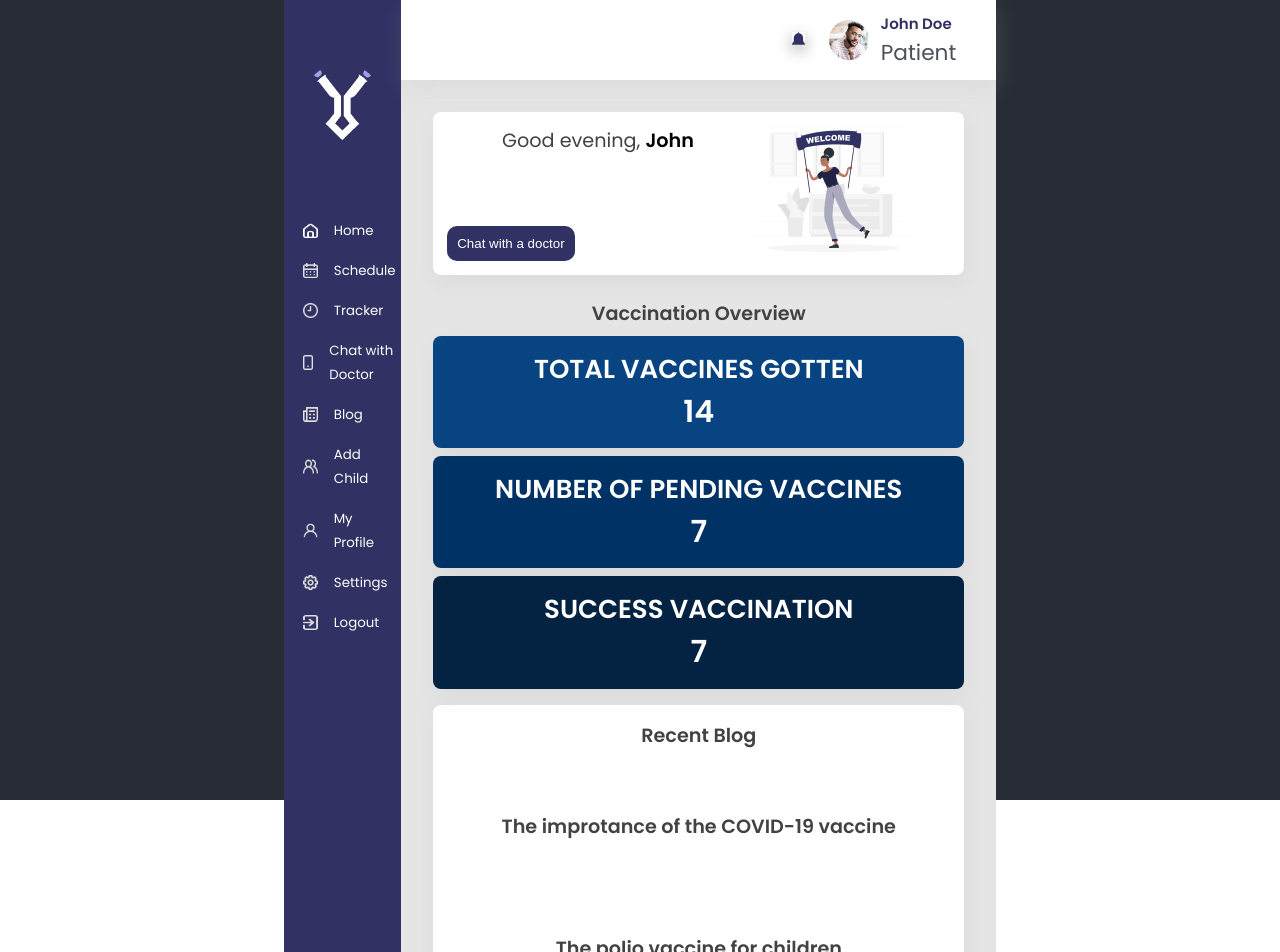
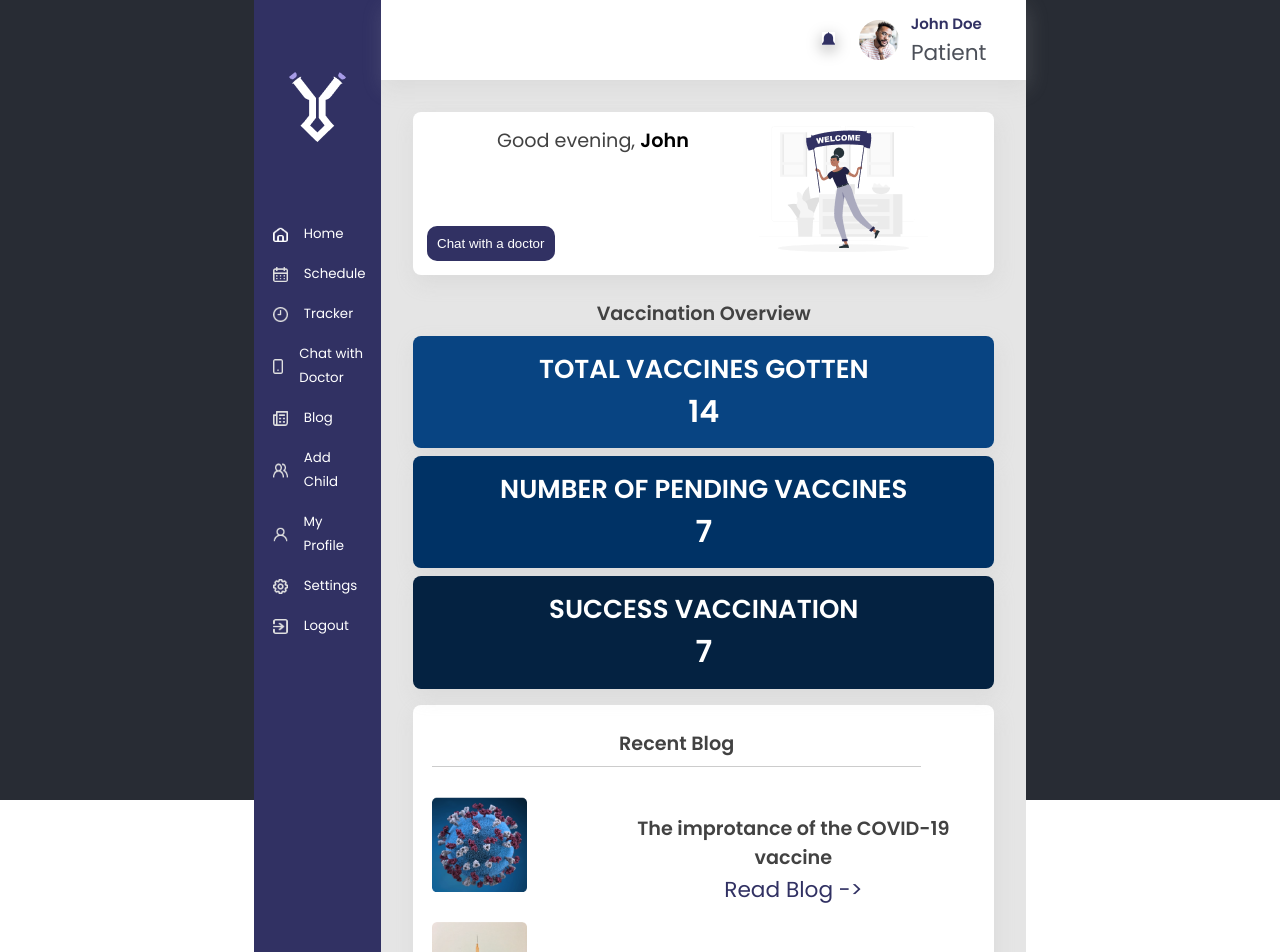
Before and after one commit to BanksMustapha7/antigen, a React (Create React App) app: page /Dashboard in a window 1280 px wide. Shown: the top 952 px of the page. Built offline with nearby package versions, Linux system fonts and the light colour scheme.

Commit message:
rblog update

```diff
--- a/src/Pages/Dashboard/Home/Home.jsx
+++ b/src/Pages/Dashboard/Home/Home.jsx
@@ -1,6 +1,8 @@
 import React from "react";
 import "./home.css";
 import Welcome from "../../../assets/welcome.png";
+import Polio from "../../../assets/polio.png";
+import Covid from "../../../assets/covid.png";
 function Home() {
   const time = new Date().getHours();
   let greeting;
@@ -59,7 +61,7 @@ function Home() {
           <h3>Recent Blog</h3>
 
           <div className="reads">
-            <img src="" alt="" />
+            <img src={Covid} alt="" />
             <div className="box">
               <p>3 mins read</p>
               <h3>The improtance of the COVID-19 vaccine</h3>
@@ -67,7 +69,7 @@ function Home() {
             </div>
           </div>
           <div className="reads">
-            <img src="" alt="" />
+            <img src={Polio} alt="" />
             <div className="box">
               <p>5 mins read</p>
               <h3>The polio vaccine for children</h3>
--- a/src/Pages/Dashboard/Home/home.css
+++ b/src/Pages/Dashboard/Home/home.css
@@ -71,8 +71,31 @@
     padding: 1rem 1.2rem;
 }
 
+.rBlog>h3 {
+    width: 90%;
+    border-bottom: 1px solid #ccc;
+    padding: .5rem;
+}
+
 .rBlog h3 {
     color: #424242;
     font-family: 'Poppins';
     font-size: 1.2rem;
 }
+
+.rBlog .reads {
+    display: grid;
+    grid-template-columns: 33% auto;
+    margin-top: 1rem;
+    align-items: center;
+}
+
+.rBlog .reads small {
+    font-family: "Poppins";
+    color: #313163;
+}
+
+.rBlog img {
+    height: 95px;
+    width: 95px;
+}
--- a/src/Pages/Dashboard/dashboard.css
+++ b/src/Pages/Dashboard/dashboard.css
@@ -153,6 +153,7 @@
     .dashboard {
         grid-template-columns: 1fr;
         position: relative;
+        overflow-x: hidden;
     }
 
     .sidebar {
```
Also changed, not shown: src/assets/covid.png (added), src/assets/polio.png (added).
